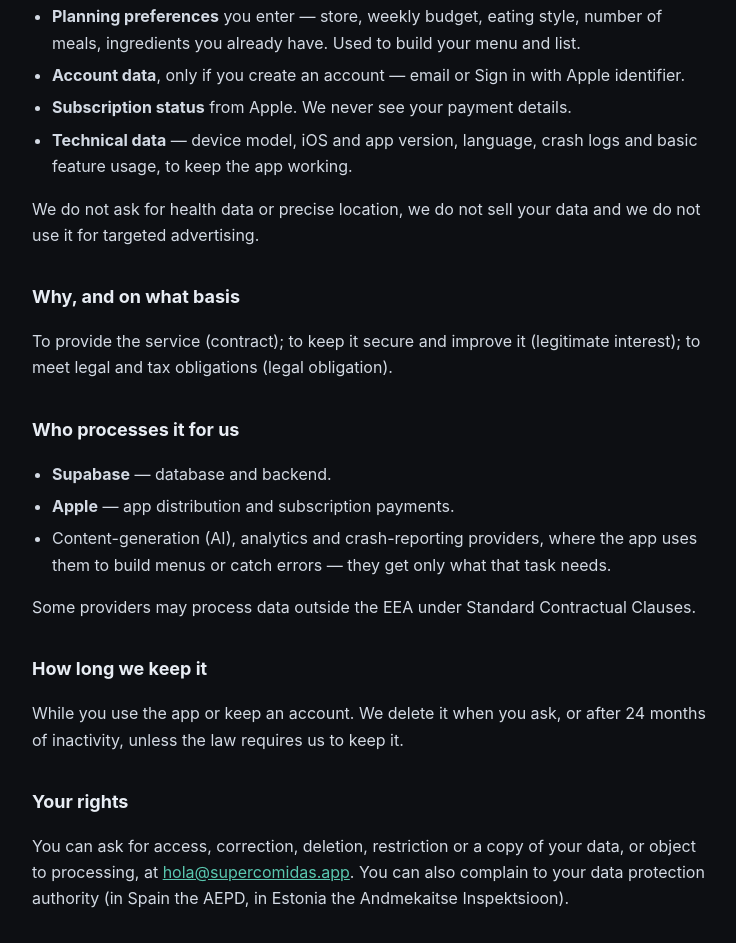
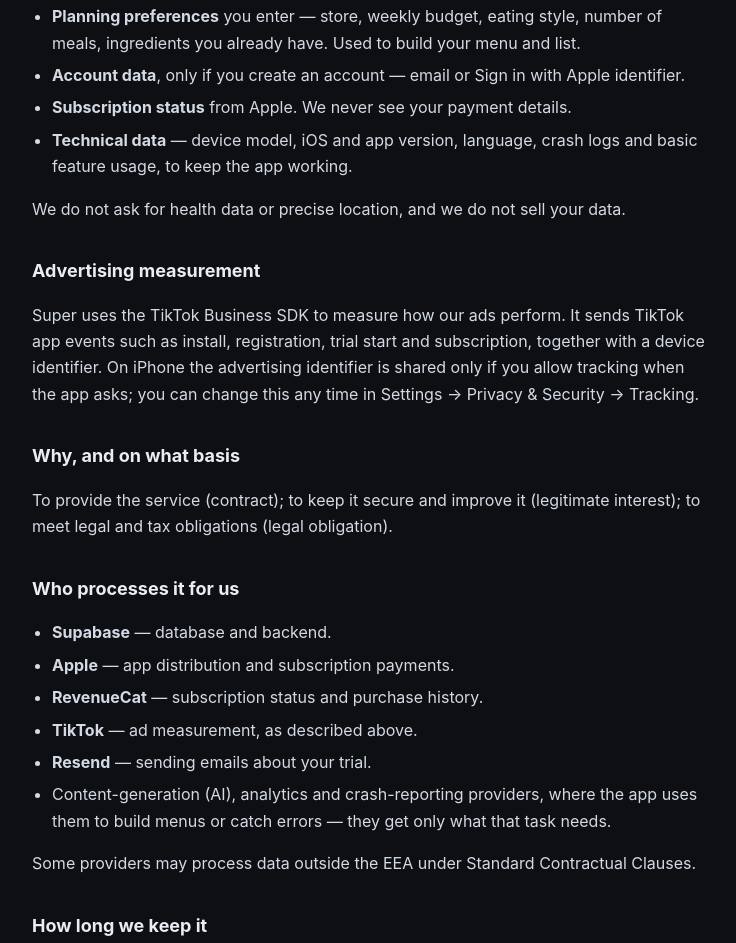
Before and after one commit to zintex-ou/super-legal, a plain HTML site: page privacy.html in a window 1280 px wide. Shown: the part 369-1312 px from the top of the page, without its empty margins (268-1004 px from the left). Drawn offline with Linux system fonts and the light colour scheme.

Commit message:
Privacy: disclose ad measurement and processors

```diff
--- a/privacy.html
+++ b/privacy.html
@@ -32,7 +32,13 @@
     <li><strong>Technical data</strong> — device model, iOS and app version, language, crash logs
     and basic feature usage, to keep the app working.</li>
   </ul>
-  <p>We do not ask for health data or precise location, we do not sell your data and we do not use it for targeted advertising.</p>
+  <p>We do not ask for health data or precise location, and we do not sell your data.</p>
+
+  <h2>Advertising measurement</h2>
+  <p>Super uses the TikTok Business SDK to measure how our ads perform. It sends TikTok app
+  events such as install, registration, trial start and subscription, together with a device
+  identifier. On iPhone the advertising identifier is shared only if you allow tracking when
+  the app asks; you can change this any time in Settings → Privacy &amp; Security → Tracking.</p>
 
   <h2>Why, and on what basis</h2>
   <p>To provide the service (contract); to keep it secure and improve it (legitimate interest);
@@ -42,6 +48,9 @@
   <ul>
     <li><strong>Supabase</strong> — database and backend.</li>
     <li><strong>Apple</strong> — app distribution and subscription payments.</li>
+    <li><strong>RevenueCat</strong> — subscription status and purchase history.</li>
+    <li><strong>TikTok</strong> — ad measurement, as described above.</li>
+    <li><strong>Resend</strong> — sending emails about your trial.</li>
     <li>Content-generation (AI), analytics and crash-reporting providers, where the app uses
     them to build menus or catch errors — they get only what that task needs.</li>
   </ul>
```
